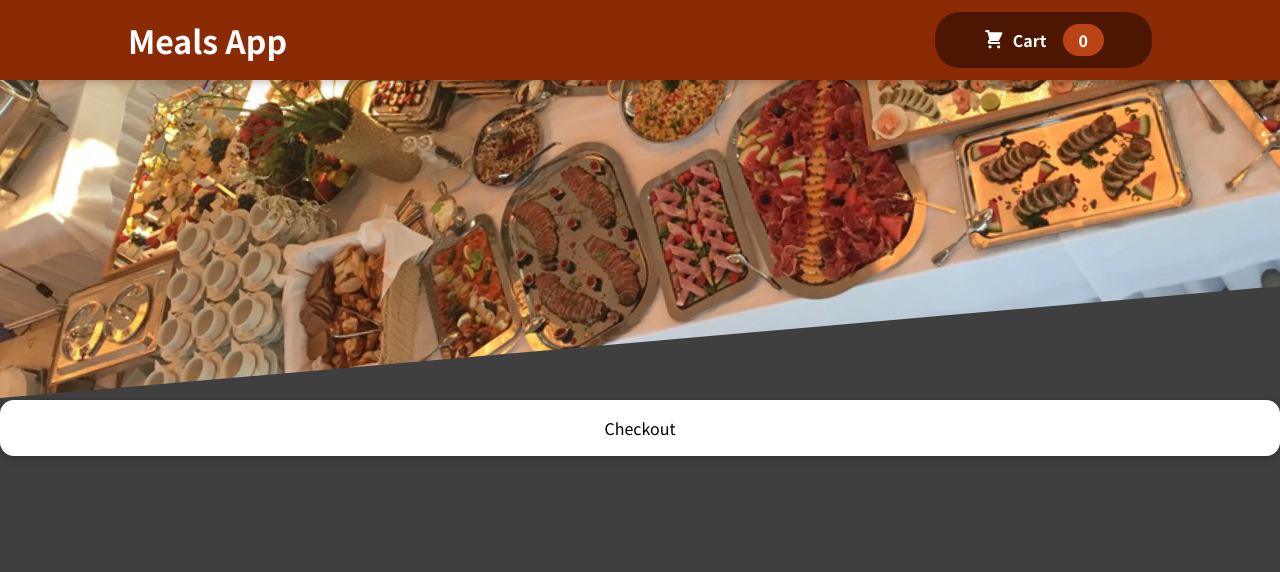
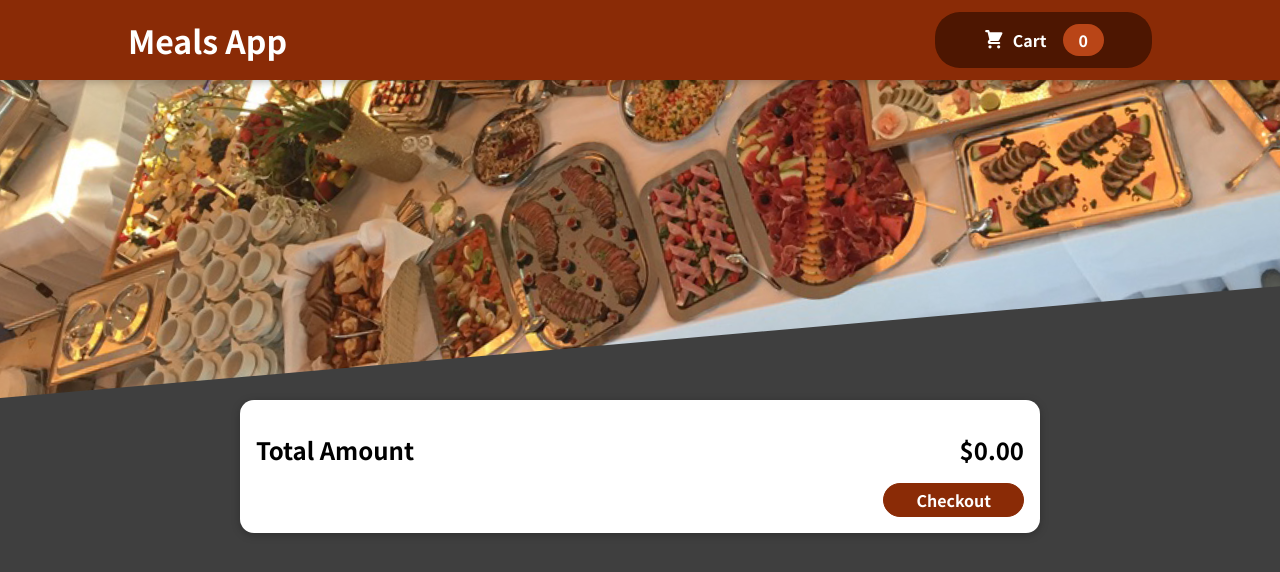
Before and after one commit to ahmedelzagh/food-order-app, a React (Create React App) app: page /checkout in a window 1280 px wide. Shown: the top 572 px of the page. Built offline with nearby package versions, Linux system fonts and the light colour scheme.

Commit message:
checkout is added, save order details to backend

```diff
--- a/src/Components/Meals/AvailableMeals.js
+++ b/src/Components/Meals/AvailableMeals.js
@@ -12,13 +12,7 @@ const AvailableMeals = () => {
       <Card>
         {loading && !error && <LoadingSpinner />}
         {!loading && error && <span>An Error Ocurred: {error}</span>}
-        {!loading && !error && (
-          <ul>
-            {meals.map((meal) => (
-              <MealListItem key={meal.id} meal={meal} />
-            ))}
-          </ul>
-        )}
+        {!loading && !error && <ul>{meals && meals.map((meal) => <MealListItem key={meal.id} meal={meal} />)}</ul>}
       </Card>
     </section>
   );
--- a/src/Components/ShoppingCart/CartItemList.js
+++ b/src/Components/ShoppingCart/CartItemList.js
@@ -7,15 +7,12 @@ const CartItemList = () => {
   const cartCtx = useContext(CartContext);
   const CartItemsList = cartCtx.cartItems.map((item) => <CartItem key={item.id} item={item} dispatchCart={cartCtx.dispatchCart} />);
 
-  // Multiply the price of each cart item with its amount, then reduce(Add) the array of numbers returned from the map method.
-  let totalAmount = cartCtx.cartItems.map((item) => item.price * item.amount).reduce((total, sum) => total + sum, 0);
-
   return (
     <div className={classes["cart-items"]}>
       {CartItemsList}
       <div className={classes.total}>
         <span>Total Amount</span>
-        <span>${totalAmount.toFixed(2)}</span>
+        <span>${cartCtx.totalAmount}</span>
       </div>
     </div>
   );
--- a/src/store/CartProvider.js
+++ b/src/store/CartProvider.js
@@ -22,8 +22,15 @@ const CartProvider = (props) => {
     };
   }, [cartItems]);
 
+  // Multiply the price of each cart item with its amount, then reduce(Add) the array of numbers returned from the map method.
+  const calcAmount = cartItems
+    .map((item) => item.price * item.amount)
+    .reduce((total, sum) => total + sum, 0)
+    .toFixed(2);
+
   const contextValue = {
     cartItems: cartItems || [],
+    totalAmount: calcAmount,
     dispatchCart: dispatchCart,
   };
   return <CartContext.Provider value={contextValue}>{props.children}</CartContext.Provider>;
--- a/src/views/Checkout.js
+++ b/src/views/Checkout.js
@@ -1,8 +1,27 @@
+import { useContext } from "react";
+import CartContext from "../store/cart-context";
+import classes from "./Checkout.module.css";
+import CartItemList from "../Components/ShoppingCart/CartItemList";
 import Card from "../Components/UI/Card";
-import classes from "./Checkout.module.css";
+import Button from "../Components/UI/Button";
 
 const Checkout = () => {
-  return <Card className={classes.checkoutCard}>Checkout</Card>;
+  const ctx = useContext(CartContext);
+  const requestOptions = {
+    method: "POST",
+    body: JSON.stringify({items: [...ctx.cartItems], totalPrice: ctx.totalAmount}),
+  };
+
+  const makeOrder = async () => {
+    await fetch("https://http-hook-60231-default-rtdb.firebaseio.com/orders.json", requestOptions);
+  };
+
+  return (
+    <Card className={classes.checkoutCard}>
+      <CartItemList />
+      <Button onClick={makeOrder}>Checkout</Button>
+    </Card>
+  );
 };
 
 export default Checkout;
--- a/src/views/Checkout.module.css
+++ b/src/views/Checkout.module.css
@@ -1,5 +1,11 @@
 .checkoutCard {
-    display: flex;
-    margin: auto;
-    justify-content: center;
+  max-width: 50em;
+  display: grid;
+  grid-template-columns: 1fr;
+  margin: auto;
 }
+
+.checkoutCard button {
+  max-width: fit-content;
+  justify-self: right;
+}
```
